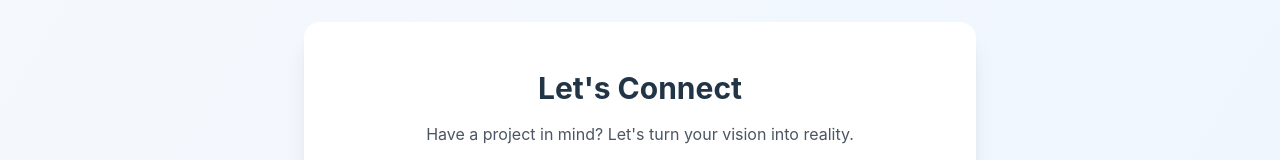
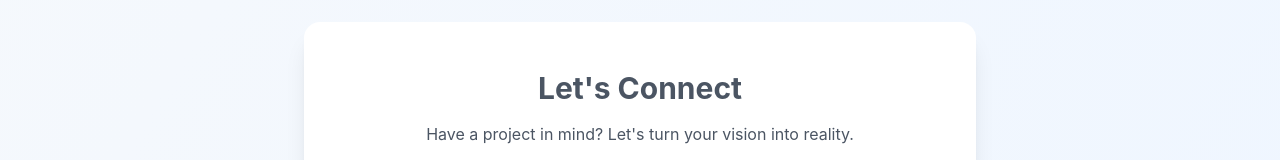
Before and after one commit to juliustuliao/my_port, a React (Vite) app: page / in a window 1280 px wide. Shown: the part 1848-2008 px from the top of the page. Built offline with nearby package versions, Linux system fonts and the light colour scheme.

Commit message:
modified data

```diff
--- a/src/components/Portfolio.jsx
+++ b/src/components/Portfolio.jsx
@@ -306,7 +306,7 @@ const Portfolio = () => {
           <div className="max-w-6xl mx-auto px-4">
             <div className="max-w-2xl mx-auto bg-white dark:bg-gray-800 rounded-2xl shadow-xl overflow-hidden w-[calc(100%-2rem)]">
               <div className="px-8 py-12 text-center">
-                <h2 className="text-3xl font-bold mb-4 dark:text-white">Let's Connect</h2>
+                <h2 className="text-3xl font-bold mb-4 text-gray-600  dark:text-white">Let's Connect</h2>
                 <p className="text-gray-600 dark:text-gray-300 mb-8">
                   Have a project in mind? Let's turn your vision into reality.
                 </p>
```
